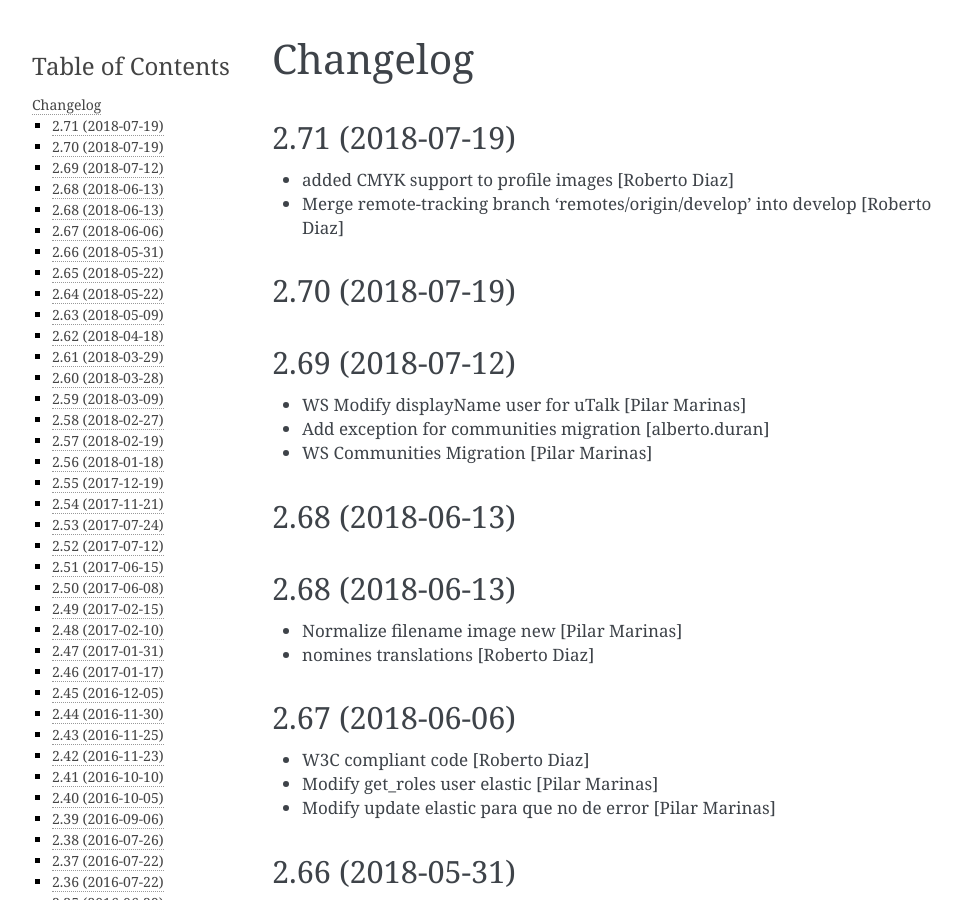
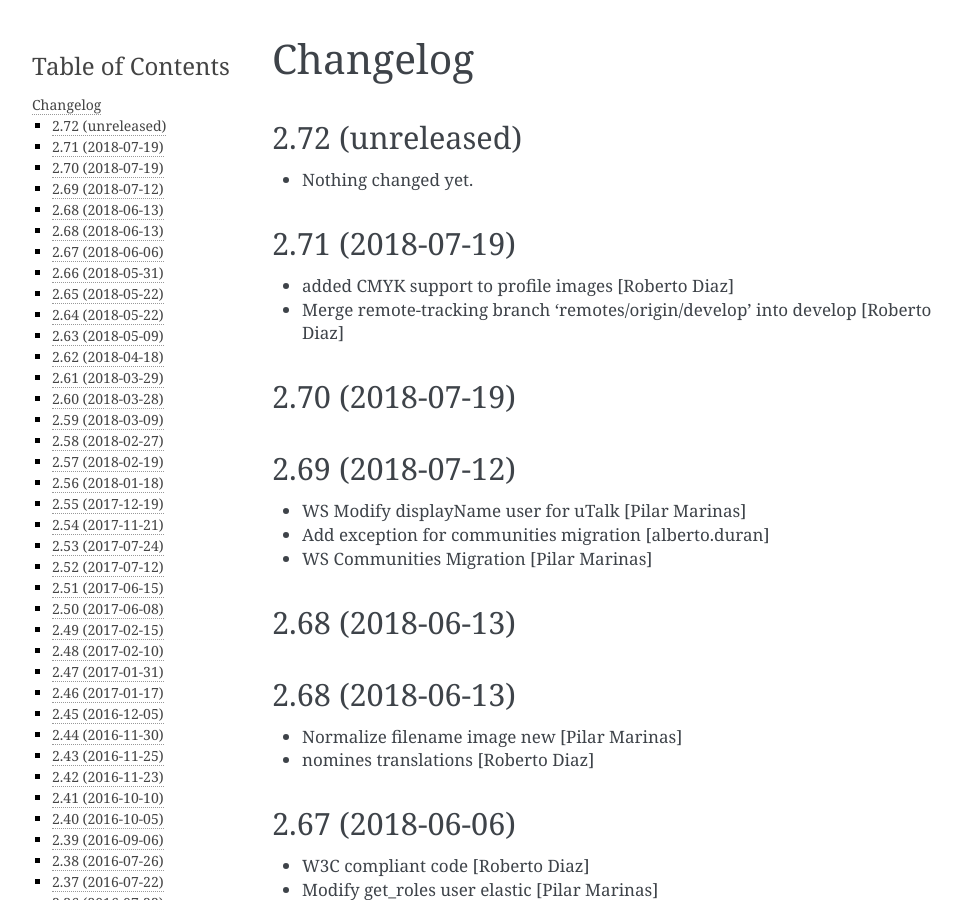
Before and after one commit to UPCnet/ulearn.core, a Sphinx documentation site: the page built from docs/HISTORY.rst, in a window 1280 px wide and 900 px high. Shown: the whole window, without its empty margins (148-1110 px from the left). Built offline with Sphinx 7.4.7, drawn with Linux system fonts in a browser that asks for light colours; pages that are not in the unit, such as notebooks, are missing from menus.

Commit message:
Back to development: 2.72

```diff
--- a/docs/HISTORY.rst
+++ b/docs/HISTORY.rst
@@ -1,5 +1,11 @@
 Changelog
 =========
+
+2.72 (unreleased)
+-----------------
+
+- Nothing changed yet.
+
 
 2.71 (2018-07-19)
 -----------------
--- a/setup.py
+++ b/setup.py
@@ -1,7 +1,7 @@
 from setuptools import setup, find_packages
 import os
 
-version = '2.71'
+version = '2.72.dev0'
 
 README = open('README.rst').read()
 HISTORY = open(os.path.join('docs', 'HISTORY.rst')).read()
```
